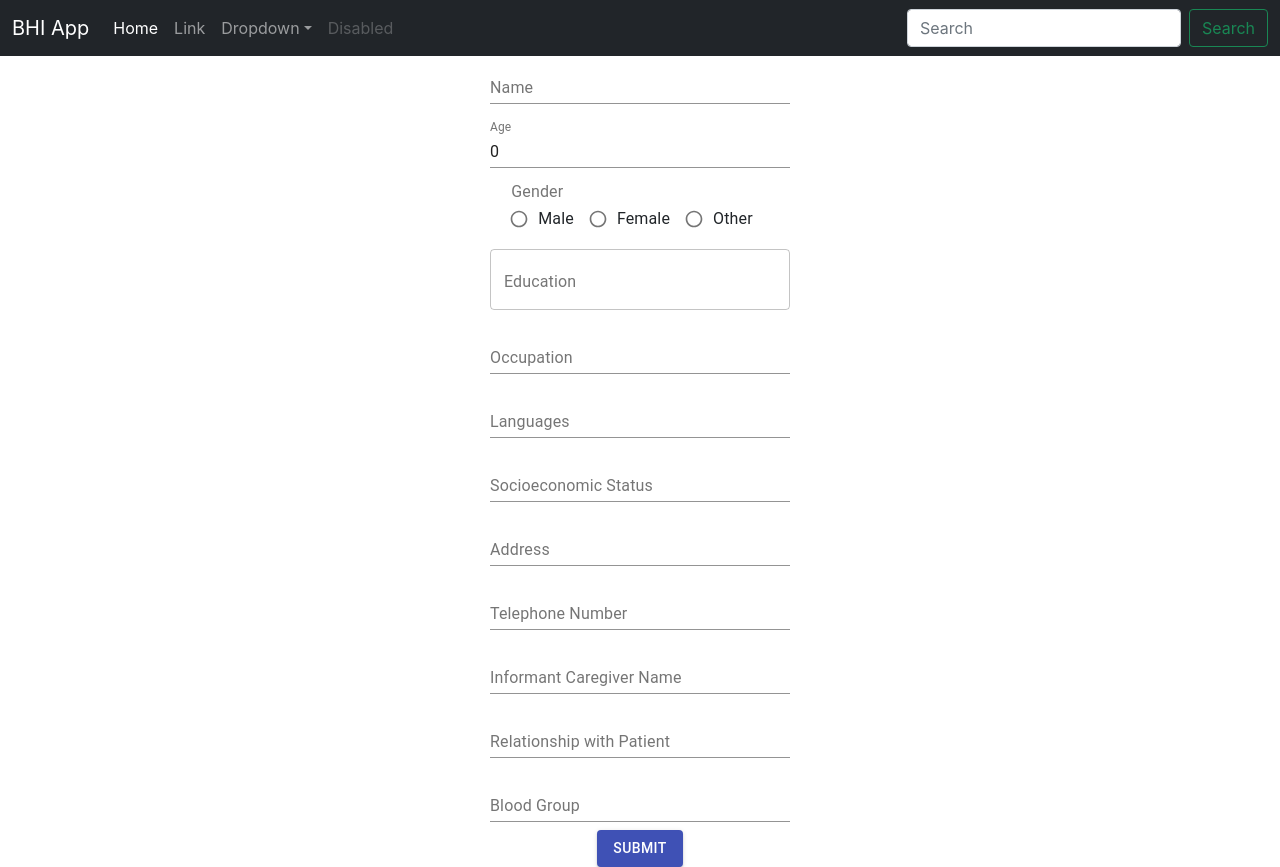
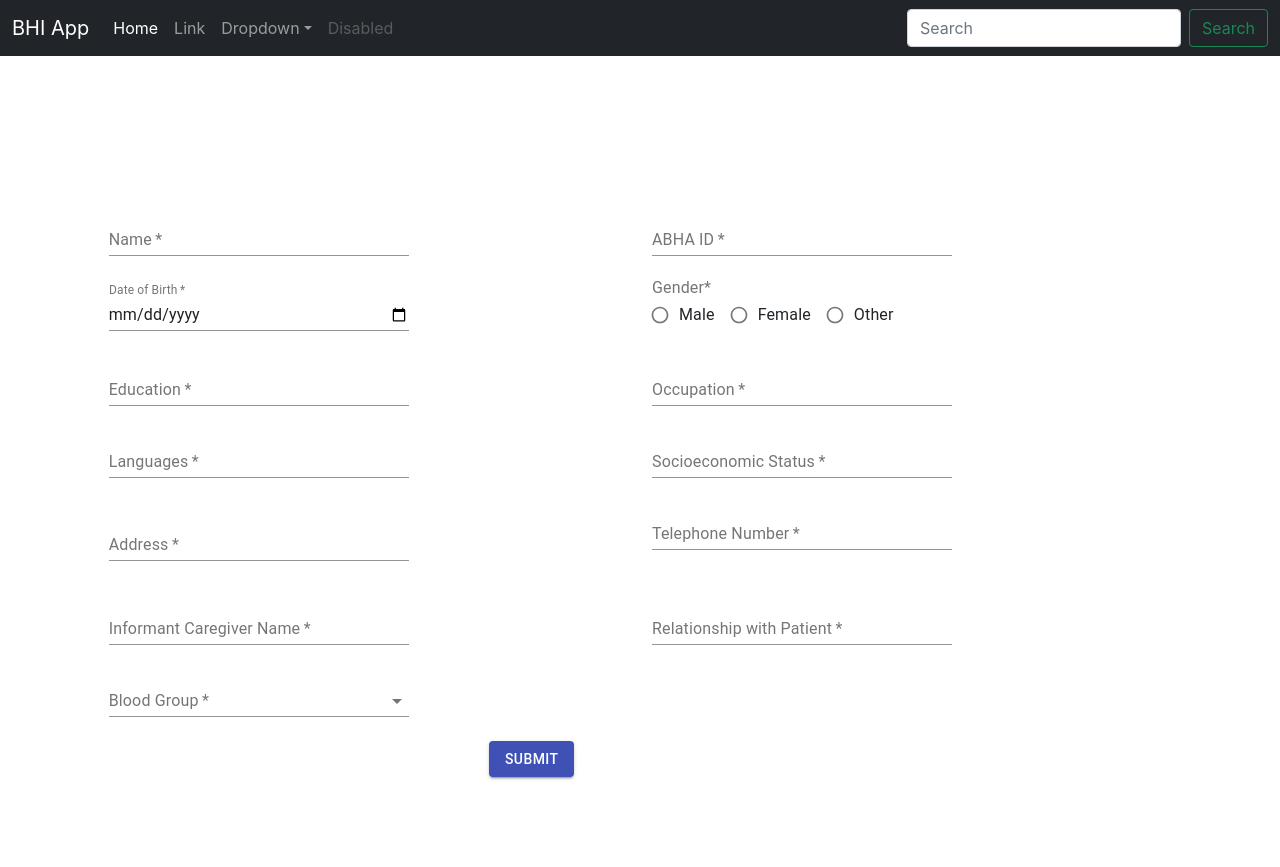
Before and after one commit to kskeshav/react-app, a React (Create React App) app: page / in a window 1280 px wide. After the commit the page ends 800 px from the top, so only its background shows below. Built offline with nearby package versions, Linux system fonts and the light colour scheme.

Commit message:
form validation updated

```diff
--- a/package.json
+++ b/package.json
@@ -12,10 +12,13 @@
     "@testing-library/jest-dom": "^5.16.2",
     "@testing-library/react": "^12.1.2",
     "@testing-library/user-event": "^13.5.0",
+    "axios": "^0.26.0",
     "formik": "^2.2.9",
     "immutability-helper": "^3.1.1",
+    "material-ui-phone-number": "^3.0.0",
     "react": "^17.0.2",
     "react-dom": "^17.0.2",
+    "react-phone-input-2": "^2.15.0",
     "react-scripts": "5.0.0",
     "web-vitals": "^2.1.4",
     "yup": "^0.32.11"
--- a/src/App.css
+++ b/src/App.css
@@ -1,5 +1,7 @@
 .App {
   text-align: center;
+  overflow-x: none;
+  overflow-y: none;
 }
 
 .App-logo {
@@ -16,6 +18,7 @@
 .App-header {
   background-color: #282c34;
   min-height: 100vh;
+
   display: flex;
   flex-direction: column;
   align-items: center;
--- a/src/App.js
+++ b/src/App.js
@@ -1,4 +1,4 @@
-import logo from './logo.svg';
+
 import './App.css';
 import Navbar from './components/Navbar';
 import Patient_Details from './components/Patient_Details';
@@ -6,7 +6,7 @@ function App() {
   return (
     <>
       <Navbar/>
-      <Patient_Details/>
+      <Patient_Details view={false}/>
     </>
   );
 }
--- a/src/components/Patient_Details.js
+++ b/src/components/Patient_Details.js
@@ -5,54 +5,65 @@ import FormControlLabel from "@material-ui/core/FormControlLabel";
 import FormControl from "@material-ui/core/FormControl";
 import FormLabel from "@material-ui/core/FormLabel";
 import RadioGroup from "@material-ui/core/RadioGroup";
+import { MenuItem } from "@material-ui/core";
 import Radio from "@material-ui/core/Radio";
 import Button from "@material-ui/core/Button";
-import update from 'immutability-helper'
+import update from "immutability-helper";
 import * as yup from "yup";
+import axios from "axios";
+import "react-phone-input-2/lib/style.css";
 
 const formSchema = yup.object().shape({
-  Name: yup.string().required(),
-  PatientId: yup.string().required(),
-  Age: yup.number().integer().required(),
-  Gender: yup.string().required(),
-  Education: yup.string().required(),
-  Occupation: yup.string().required(),
-  Languages: yup.string().required(),
-  SocioeconomicStatus: yup.string().required(),
-  Address: yup.string().required(),
-  TelephoneNumber: yup.number().required(),
-  InformantCaregiverName: yup.string().required(),
-  RelationshipWithPatient: yup.string().required(),
-  BloodGroup: yup.string().required(),
-})
+  name: yup.string().required(),
+  abhaId: yup.string().required(),
+  dob: yup.date().required(),
+  gender: yup.string().required(),
+  education: yup.string().required(),
+  occupation: yup.string().required(),
+  language: yup.string().required(),
+  socioEconomicStatus: yup.string().required(),
+  address: yup.string().required(),
+  phoneNo: yup.string().required().matches(/^[6-9]\d{9}$/),
+  careGiverName: yup.string().required(),
+  relationshipWithPatient: yup.string().required(),
+  bloodGroup: yup.string().required(),
+});
 
 const defaultValues = {
-  Name: "",
-  PatientId: "",
-  Age: 0,
-  Gender: "",
-  Education: "",
-  Occupation: "",
-  Languages: "",
-  SocioeconomicStatus: "",
-  Address: "",
-  TelephoneNumber: "",
-  InformantCaregiverName: "",
-  RelationshipWithPatient: "",
-  BloodGroup: "",
+  name: "",
+  abhaId: 0,
+  dob: "",
+  gender: "",
+  education: "",
+  occupation: "",
+  language: "",
+  socioEconomicStatus: "",
+  address: "",
+  phoneNo: 0,
+  careGiverName: "",
+  relationshipWithPatient: "",
+  bloodGroup: "",
   // Consultation_List (List of Prior Consultation Ids)
 };
-const Patient_Details = () => {
-
+const Patient_Details = (props) => {
   const [errors, setErrors] = useState({
-    firstName: false,
-    lastName: false,
-    email: false,
-    password: false,
-    website: false,
-  })
+    name: false,
+    abhaId: false,
+    dob: false,
+    gender: false,
+    education: false,
+    occupation: false,
+    language: false,
+    socioEconomicStatus: false,
+    address: false,
+    phoneNo: false,
+    careGiverName: false,
+    relationshipWithPatient: false,
+    bloodGroup: false,
+  });
 
   const [formValues, setFormValues] = useState(defaultValues);
+  const [success, setSuccess] = useState(0);
 
   const handleInputChange = (e) => {
     const { name, value } = e.target;
@@ -62,207 +73,256 @@ const Patient_Details = () => {
     });
   };
 
-  // const handleSubmit = (event) => {
-  //   event.preventDefault();
-  //   console.log(formValues);
-  // };
-
   const handleSubmit = React.useCallback(
     async (event) => {
       // Prevent form from submitting:
-      event.preventDefault()
+      event.preventDefault();
 
       // Check the schema if form is valid:
       const isFormValid = await formSchema.isValid(formValues, {
         abortEarly: false, // Prevent aborting validation after first error
-      })
+      });
 
       if (isFormValid) {
-        // If form is valid, continue submission.
-        console.log('Form is legit')
+        console.log(formValues);
+        alert("Form Submitted")
+        let res = await axios.post(
+          "http://localhost:8080/api/v1/patientdemographics",
+          formValues
+        );
+
+        if (res.data.name === formValues.name) setSuccess(1);
       } else {
-        // If form is not valid, check which fields are incorrect:
         formSchema.validate(formValues, { abortEarly: false }).catch((err) => {
-          // Collect all errors in { fieldName: boolean } format:
           const errors = err.inner.reduce((acc, error) => {
             return {
               ...acc,
               [error.path]: true,
-            }
-          }, {})
-
-          // Update form errors state:
+            };
+          }, {});
           setErrors((prevErrors) =>
             update(prevErrors, {
               $set: errors,
             })
-          )
-        })
+          );
+        });
       }
     },
     [formValues]
-  )
+  );
 
   return (
+    <fieldset disabled={props.view}>
       <form onSubmit={handleSubmit}>
-      <Grid container alignItems="center" direction="column" spacing="2">
-        <Grid item>
+        <Grid
+          container
+          spacing={3}
+          // direction="column"
+          alignItems="center"
+          justifyContent="center"
+          style={{ marginLeft: "", marginTop: "140px" }}
+        >
+          <Grid item xs={5} direction="column">
             <TextField
               id="name-input"
-            name="Name"
+              name="name"
               label="Name"
               type="text"
-            style = {{width: 300}}
-            value={formValues.Name}
+              required
+              style={{ width: 300 }}
+              value={formValues.name}
+              onChange={handleInputChange}
+              validationSchema={formSchema}
+            />
+          </Grid>
+          <Grid item xs={5} direction="column">
+            <TextField
+              {...(errors.name ? <>error</> : "")}
+              id="AbhaId"
+              name="abhaId"
+              label="ABHA ID"
+              type="number"
+              required
+              style={{ width: 300 }}
+              value={formValues.abhaId === 0 ? "" : formValues.abhaId}
               onChange={handleInputChange}
             />
           </Grid>
-        <Grid item>
+          <Grid item xs={5} direction="column">
             <TextField
-            id="age-input"
-            name="Age"
-            label="Age"
-            type="number"
-            style = {{width: 300}}
-            value={formValues.Age}
+              id="date"
+              name="dob"
+              label="Date of Birth"
+              type="date"
+              required
+              value={formValues.dob}
+              style={{ width: 300 }}
+              sx={{ width: 220 }}
               onChange={handleInputChange}
+              InputLabelProps={{
+                shrink: true,
+              }}
             />
           </Grid>
-        <Grid item>
+          <Grid item xs={5} direction="column">
             <FormControl>
-            <FormLabel>Gender</FormLabel>
+              <FormLabel>Gender*</FormLabel>
               <RadioGroup
-              name="Gender"
-              value={formValues.Gender}
+                name="gender"
+                value={formValues.gender}
                 onChange={handleInputChange}
                 row
               >
                 <FormControlLabel
                   key="male"
                   value="male"
-                control={<Radio size="small" />}
+                  control={<Radio size="small" required = {true}/>}
                   label="Male"
                 />
                 <FormControlLabel
                   key="female"
                   value="female"
-                control={<Radio size="small" />}
+                  control={<Radio size="small" required = {true}/>}
                   label="Female"
                 />
                 <FormControlLabel
                   key="other"
                   value="other"
-                control={<Radio size="small" />}
+                  control={<Radio size="small" required = {true}/>}
                   label="Other"
                 />
               </RadioGroup>
             </FormControl>
           </Grid>
-        <Grid item>
+          <Grid item xs={5} direction="column">
             <TextField
               id="Education"
-            name="Education"
+              name="education"
               label="Education"
               type="text"
-            style = {{width: 300}}
-            variant="outlined"
-            value={formValues.Education}
+              required
+              style={{ width: 300 }}
+              // variant="outlined"
+              value={formValues.education}
               onChange={handleInputChange}
             />
           </Grid>
-        <Grid item>
+          <Grid item xs={5} direction="column">
             <TextField
               id="Occupation"
-            name="Occupation"
+              name="occupation"
               label="Occupation"
               type="text"
-            style = {{width: 300}}
-            value={formValues.Occupation}
+              required
+              style={{ width: 300 }}
+              value={formValues.occupation}
               onChange={handleInputChange}
             />
           </Grid>
-        <Grid item>
+          <Grid item xs={5} direction="column">
             <TextField
               id="Languages"
-            name="Languages"
+              name="language"
               label="Languages"
               type="text"
-            style = {{width: 300}}
-            value={formValues.Languages}
+              required
+              style={{ width: 300 }}
+              value={formValues.language}
               onChange={handleInputChange}
             />
           </Grid>
-        <Grid item>
+          <Grid item xs={5} direction="column">
             <TextField
               id="SocioeconomicStatus"
-            name="SocioeconomicStatus"
+              name="socioEconomicStatus"
               label="Socioeconomic Status"
               type="text"
-            style = {{width: 300}}
-            value={formValues.SocioeconomicStatus}
+              required
+              style={{ width: 300 }}
+              value={formValues.socioEconomicStatus}
               onChange={handleInputChange}
             />
           </Grid>
-        <Grid item>
+          <Grid item xs={5} direction="column">
             <TextField
               id="Address"
-            name="Address"
+              name="address"
               label="Address"
               type="text"
-            style = {{width: 300}}
-            value={formValues.Address}
+              required
+              style={{ width: 300 }}
+              value={formValues.address}
               onChange={handleInputChange}
             />
           </Grid>
-        <Grid item>
+          <Grid item xs={5} direction="column">
             <TextField
               id="TelephoneNumber"
-            name="TelephoneNumber"
+              name="phoneNo"
               label="Telephone Number"
               type="number"
-            style = {{width: 300}}
-            value={formValues.TelephoneNumber}
+              required
+              style={{ width: 300 }}
+              value={formValues.phoneNo === 0 ? "" : formValues.phoneNo}
+              onChange={handleInputChange}
+              error={formValues.phoneNo !== 0 && !(/^[6-9]\d{9}$/).test(formValues.phoneNo)}
+              helperText={formValues.phoneNo !== 0 && !(/^[6-9]\d{9}$/).test(formValues.phoneNo) ? 'Enter a valid phone Number.' : ' '}
+            />
+          </Grid>
+          <Grid item xs={5} direction="column">
+            <TextField
+              id="InformantCaregiverName"
+              name="careGiverName"
+              label="Informant Caregiver Name"
+              type="text"
+              required
+              style={{ width: 300 }}
+              value={formValues.careGiverName}
               onChange={handleInputChange}
             />
           </Grid>
-        <Grid item>
+          <Grid item xs={5} direction="column">
             <TextField
-            id="InformantCaregiverName"
-            name="InformantCaregiverName"
-            label="Informant Caregiver Name"
+              id="RelationshipWithPatient"
+              name="relationshipWithPatient"
+              label="Relationship with Patient"
               type="text"
-            style = {{width: 300}}
-            value={formValues.InformantCaregiverName}
+              required
+              style={{ width: 300 }}
+              value={formValues.relationshipWithPatient}
               onChange={handleInputChange}
             />
           </Grid>
-        <Grid item>
-          <TextField
-            id="RelationshipWithPatient"
-            name="RelationshipWithPatient"
-            label="Relationship with Patient"
-            type="text"
-            style = {{width: 300}}
-            value={formValues.RelationshipWithPatient}
-            onChange={handleInputChange}
-          />
-        </Grid>
-        <Grid item>
+          <Grid item xs={10}>
             <TextField
               id="BloodGroup"
-            name="BloodGroup"
+              name="bloodGroup"
               label="Blood Group"
-            type="text"
-            style = {{width: 300}}
-            value={formValues.BloodGroup}
+              required
+              value={formValues.bloodGroup}
               onChange={handleInputChange}
-          />
+              style={{ width: 300 }}
+              select
+            >
+              <MenuItem value="A+">A+</MenuItem>
+              <MenuItem value="A-">A-</MenuItem>
+              <MenuItem value="B+">B+</MenuItem>
+              <MenuItem value="B-">B-</MenuItem>
+              <MenuItem value="O-">O-</MenuItem>
+              <MenuItem value="O+">O+</MenuItem>
+              <MenuItem value="AB+">AB+</MenuItem>
+              <MenuItem value="AB-">AB-</MenuItem>
+            </TextField>
           </Grid>
-        <Button variant="contained" color="primary" type="submit">
+          <Grid item xs={3}>
+            <Button style={props.view ?{ display: 'none' }: {}} variant="contained" color="primary" type="submit">
               Submit
             </Button>
+            {success === 0 ? <></> : <div>Added Patient details!</div>}
+          </Grid>
         </Grid>
       </form>
+    </fieldset>
   );
 };
 export default Patient_Details;
```
Also changed, not shown: 1 other file (tests, documents, lock files or other folders). Lines whose indentation alone changed are shown as unchanged.
